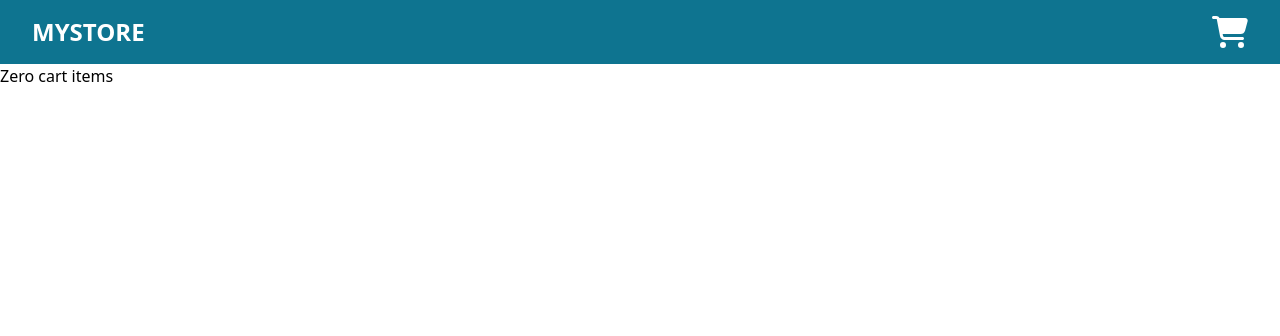
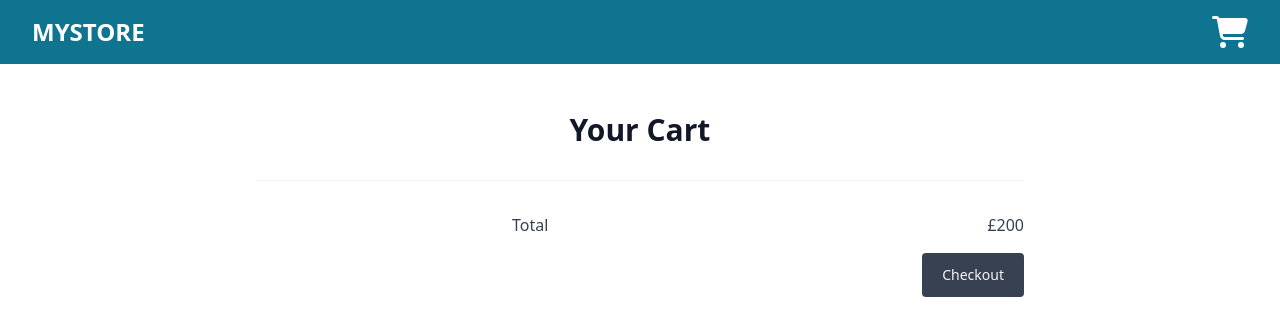
Before and after one commit to HamzaAsif159/e-commerce-store, a React (Vite) app: page /cart in a window 1280 px wide. Shown: the top 336 px of the page. Built offline with nearby package versions, Linux system fonts and the light colour scheme.

Commit message:
updated file

```diff
--- a/src/components/Cart.jsx
+++ b/src/components/Cart.jsx
@@ -1,5 +1,87 @@
 import React from "react"
+import { useSelector, useDispatch } from "react-redux"
 
 export default function Cart() {
-  return <div>Zero cart items</div>
+  const cartData = useSelector((state) => state.allcartItems.cartItems)
+
+  const cartProducts = cartData.map((product) => {
+    const { id, title, description, price, image, category } = product
+    return (
+      <div class="mt-20">
+        <ul class="space-y-4">
+          <li class="flex items-center">
+            <div className=" w-40 h-40">
+              <img src={image} alt="" class="object-cover rounded" />
+            </div>
+
+            <div class="ml-4">
+              <h3 class="text-xl font-semibold text-gray-900">{title}</h3>
+              <dl class="mt-0.5 space-y-px text-normal text-gray-600">
+                <div>
+                  <dt class="inline">Category:</dt>
+                  <dd class="inline"> {category}</dd>
+                </div>
+                <div>
+                  <dt class="inline font-bold">Price:</dt>
+                  <dd class="inline font-bold"> $34</dd>
+                </div>
+              </dl>
+            </div>
+            <div class="flex items-center justify-end flex-1 gap-2">
+              <button class="text-gray-600 transition hover:text-red-600">
+                <span class="sr-only">Remove item</span>
+                <svg
+                  xmlns="http://www.w3.org/2000/svg"
+                  fill="none"
+                  viewBox="0 0 24 24"
+                  stroke-width="1.5"
+                  stroke="currentColor"
+                  class="w-10 h-10"
+                >
+                  <path
+                    stroke-linecap="round"
+                    stroke-linejoin="round"
+                    d="M14.74 9l-.346 9m-4.788 0L9.26 9m9.968-3.21c.342.052.682.107 1.022.166m-1.022-.165L18.16 19.673a2.25 2.25 0 01-2.244 2.077H8.084a2.25 2.25 0 01-2.244-2.077L4.772 5.79m14.456 0a48.108 48.108 0 00-3.478-.397m-12 .562c.34-.059.68-.114 1.022-.165m0 0a48.11 48.11 0 013.478-.397m7.5 0v-.916c0-1.18-.91-2.164-2.09-2.201a51.964 51.964 0 00-3.32 0c-1.18.037-2.09 1.022-2.09 2.201v.916m7.5 0a48.667 48.667 0 00-7.5 0"
+                  />
+                </svg>
+              </button>
+            </div>
+          </li>
+        </ul>
+      </div>
+    )
+  })
+  console.log(cartData)
+  return (
+    <section>
+      <div class="max-w-screen-xl px-4 py-8 mx-auto sm:px-6 sm:py-12 lg:px-8">
+        <div class="max-w-3xl mx-auto">
+          <header class="text-center">
+            <h1 class="text-xl font-bold text-gray-900 sm:text-3xl">
+              Your Cart
+            </h1>
+          </header>
+          {cartProducts}
+          <div class="flex justify-end pt-8 mt-8 border-t border-gray-100">
+            <div class="w-screen max-w-lg space-y-4">
+              <dl class="space-y-0.5 text-sm text-gray-700">
+                <div class="flex justify-between !text-base font-medium">
+                  <dt>Total</dt>
+                  <dd>£200</dd>
+                </div>
+              </dl>
+              <div class="flex justify-end">
+                <a
+                  href="#"
+                  class="block px-5 py-3 text-sm text-gray-100 transition bg-gray-700 rounded hover:bg-gray-600"
+                >
+                  Checkout
+                </a>
+              </div>
+            </div>
+          </div>
+        </div>
+      </div>
+    </section>
+  )
 }
```
